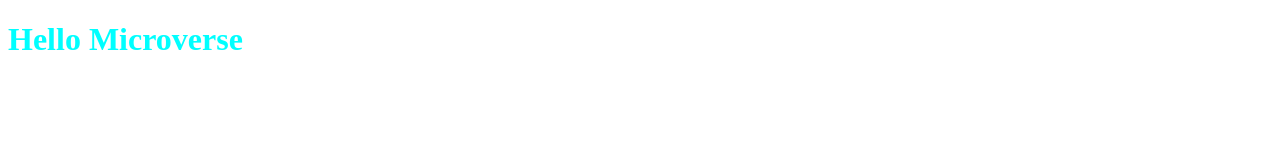
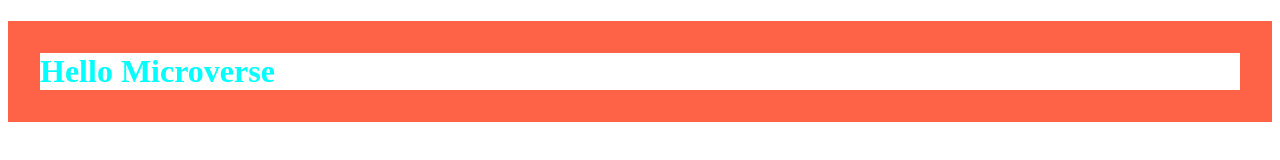
Before and after one commit to studiosnabeel/Hello, a plain HTML site: page index.html in a window 1280 px wide. Drawn offline with Linux system fonts and the light colour scheme.

Commit message:
Add border to h1 heading

```diff
--- a/style.css
+++ b/style.css
@@ -1,3 +1,5 @@
 h1 {
     color: aqua;
+    border: 2pc solid tomato;
+
 }
```
